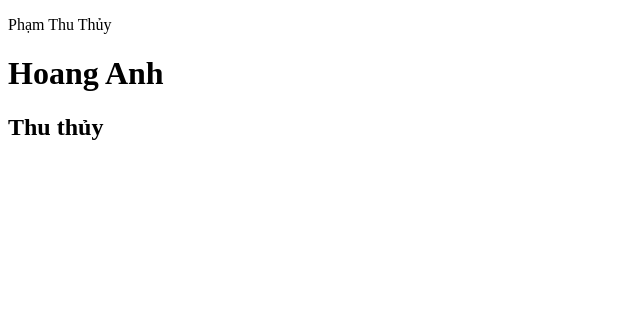
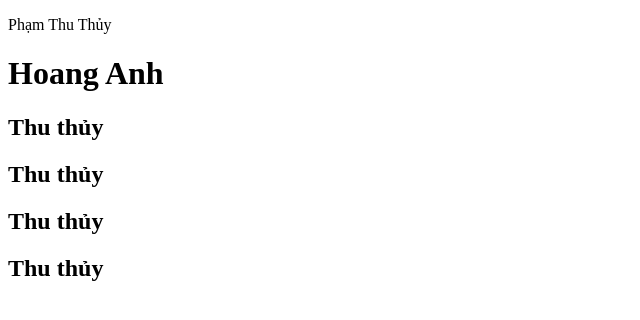
Before and after one commit to PhamThuThuy96/demogit, a plain HTML site: page index.html in a window 1280 px wide. Shown: the whole page, without its empty margins (0-640 px from the left). Drawn offline with Linux system fonts and the light colour scheme.

Commit message:
Update index.html
h.anh

```diff
--- a/index.html
+++ b/index.html
@@ -10,5 +10,6 @@
     <p>Phạm Thu Thủy</p>
     <h1> Hoang Anh</h1>
     <h2> Thu thủy</h2>
+     <h2> Thu thủy</h2> <h2> Thu thủy</h2> <h2> Thu thủy</h2>
 </body>
 </html>
```
